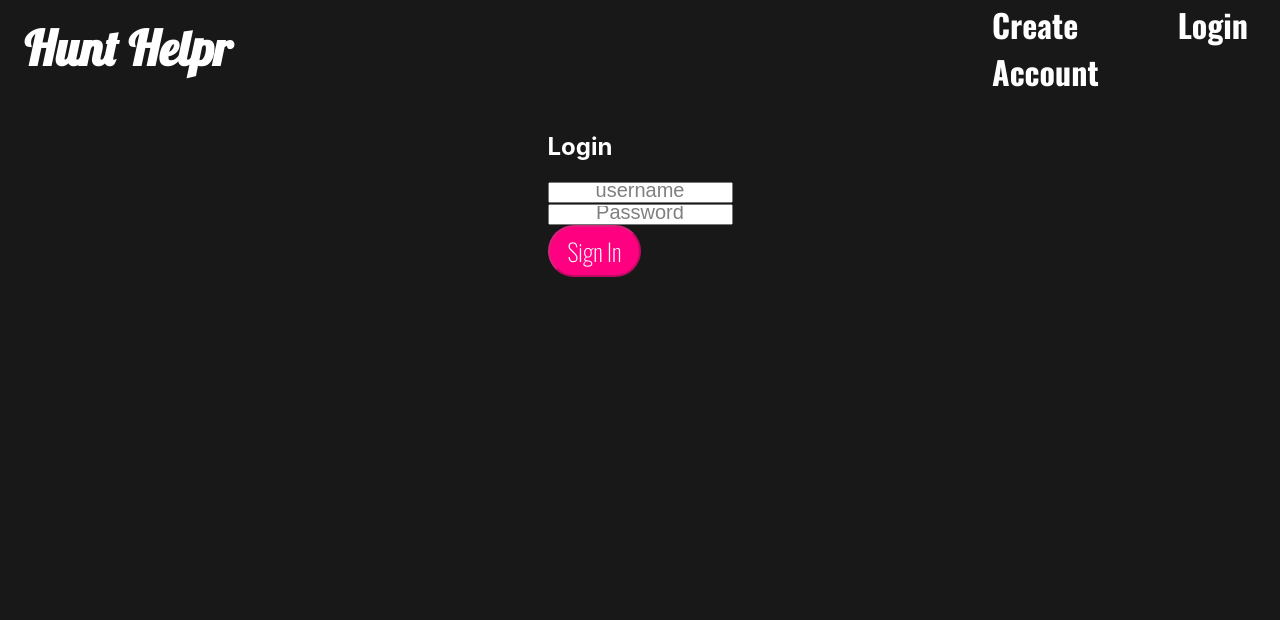
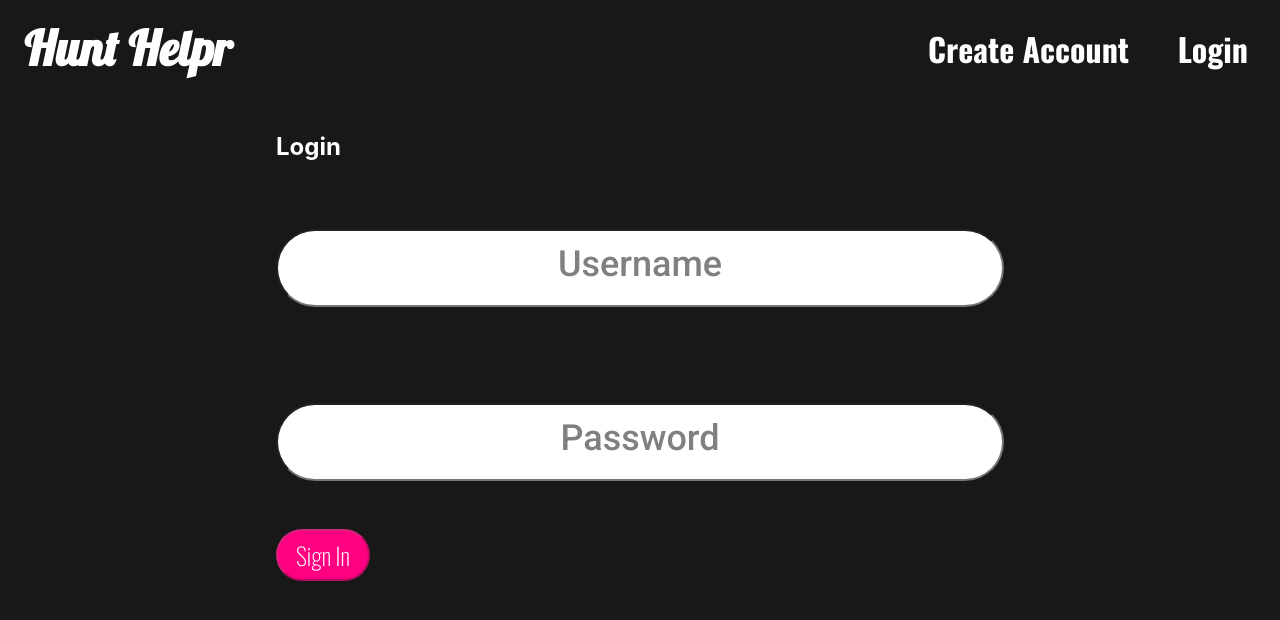
Before and after one commit to moomoomewmew/job-hunt-helper, a React (Create React App) app in the folder client/: page /login in a window 1280 px wide. Shown: the top 620 px of the page. Built offline with nearby package versions, Linux system fonts and the light colour scheme.

Commit message:
auth works in create account and login

```diff
--- a/client/src/components/CreateAccount.jsx
+++ b/client/src/components/CreateAccount.jsx
@@ -20,7 +20,7 @@ export default function Register(props) {
     })
     const password = formValues.password
     const passwordConfirm = formValues.confirmPassword
-    const username = formValues.userName
+    const userName = formValues.userName
 
     const handleChange = (e) => {
         setFormValues({ ...formValues, [e.target.name]: e.target.value })
@@ -28,14 +28,14 @@ export default function Register(props) {
 
     const handleSubmit = async (e) => {
         e.preventDefault()
-        if (username === "") {
+        if (userName === "") {
             alert('Please enter a user name')
         } else if (password.length < 7) {
             alert("Your password must be at least 7 characters long")
             console.log(password.length)
         } else if (password !== passwordConfirm) {
             alert("Your passwords do not match")
-        } else if (username && password === passwordConfirm && password.length >= 7) {
+        } else if (userName && password === passwordConfirm && password.length >= 7) {
             await RegisterUser({
                 userName: formValues.userName,
                 password: formValues.password
@@ -53,12 +53,15 @@ export default function Register(props) {
             <div className="card-overlay centered">
                 <form className="col" onSubmit={handleSubmit}>
                     <div className="input-wrapper">
+                        <h2 className='login-title'>Create Account</h2>
+                        <div>
+
                             <input
                                 className='login-input'
                                 onChange={handleChange}
                                 name="userName"
                                 type="text"
-                            placeholder="Create your username here."
+                                placeholder="Create your userName here."
                                 value={formValues.userName}
                                 required
                             />
@@ -91,6 +94,7 @@ export default function Register(props) {
                         <button type='submit' className='login-button'>
                             Let's go!
                         </button>
+                    </div>
                 </form>
             </div>
         </div>
--- a/client/src/components/Login.jsx
+++ b/client/src/components/Login.jsx
@@ -6,7 +6,7 @@ import { Link, useNavigate } from 'react-router-dom'
 
 export default function LogIn(props) {
     const navigate = useNavigate()
-    const [formValues, setFormValues] = useState({ username: '', password: '' })
+    const [formValues, setFormValues] = useState({ userName: '', password: '' })
     const handleChange = (e) => {
         setFormValues({ ...formValues, [e.target.name]: e.target.value })
     }
@@ -14,10 +14,9 @@ export default function LogIn(props) {
     const handleSubmit = async (e) => {
         e.preventDefault()
         const payload = await SignInUser(formValues)
-        setFormValues({ username: '', password: '' })
+        navigate(`/dashboard`)
         props.setAuthUser(payload)
         props.toggleAuthenticated(true)
-        navigate(`/dashboard`)
         alert('You\'ve successfully logged in!')
     }
 
@@ -29,16 +28,18 @@ export default function LogIn(props) {
                     <div className="input-wrapper">
                         <h2 className='login-title'>Login</h2>
                         <input
+                            className='login-input'
                             onChange={handleChange}
-                            name="username"
-                            type="username"
-                            placeholder="username"
-                            value={formValues.username}
+                            name="userName"
+                            type="userName"
+                            placeholder="Username"
+                            value={formValues.userName}
                             required
                         />
                     </div>
                     <div className="input-wrapper">
                         <input
+                            className='login-input'
                             onChange={handleChange}
                             type="password"
                             name="password"
@@ -47,7 +48,7 @@ export default function LogIn(props) {
                             required
                         />
                     </div>
-                    <button className='login-button' disabled={!formValues.username || !formValues.password}>
+                    <button className='login-button' disabled={!formValues.userName || !formValues.password}>
                         Sign In
                     </button>
                 </form>
--- a/client/src/dashboard.js
+++ b/client/src/dashboard.js
@@ -12,7 +12,7 @@ export default function Dashboard(props) {
     // if (user) {
         return (
             <div>
-                {/* <h3>Hello, {user.username}!</h3> */}
+                {/* <h3>Hello, {user.userName}!</h3> */}
                 <h3>Hello, {user} !</h3>
 
 
--- a/client/src/styles/login.css
+++ b/client/src/styles/login.css
@@ -5,7 +5,6 @@
     flex-direction: column;
     width: max-content;
     margin: auto;
-    flex: auto;
 }
 
 .login-input {
--- a/client/src/styles/navbar.css
+++ b/client/src/styles/navbar.css
@@ -40,7 +40,7 @@ a:hover {
     margin: 0 .5em;
     display:flex;
     justify-content: space-between;
-    width: 8em;
+    width: 10em;
     padding: 0 .5em;
 }
 
```
Also changed, not shown: 2 other files (tests, documents, lock files or other folders). Lines whose indentation alone changed are shown as unchanged.
